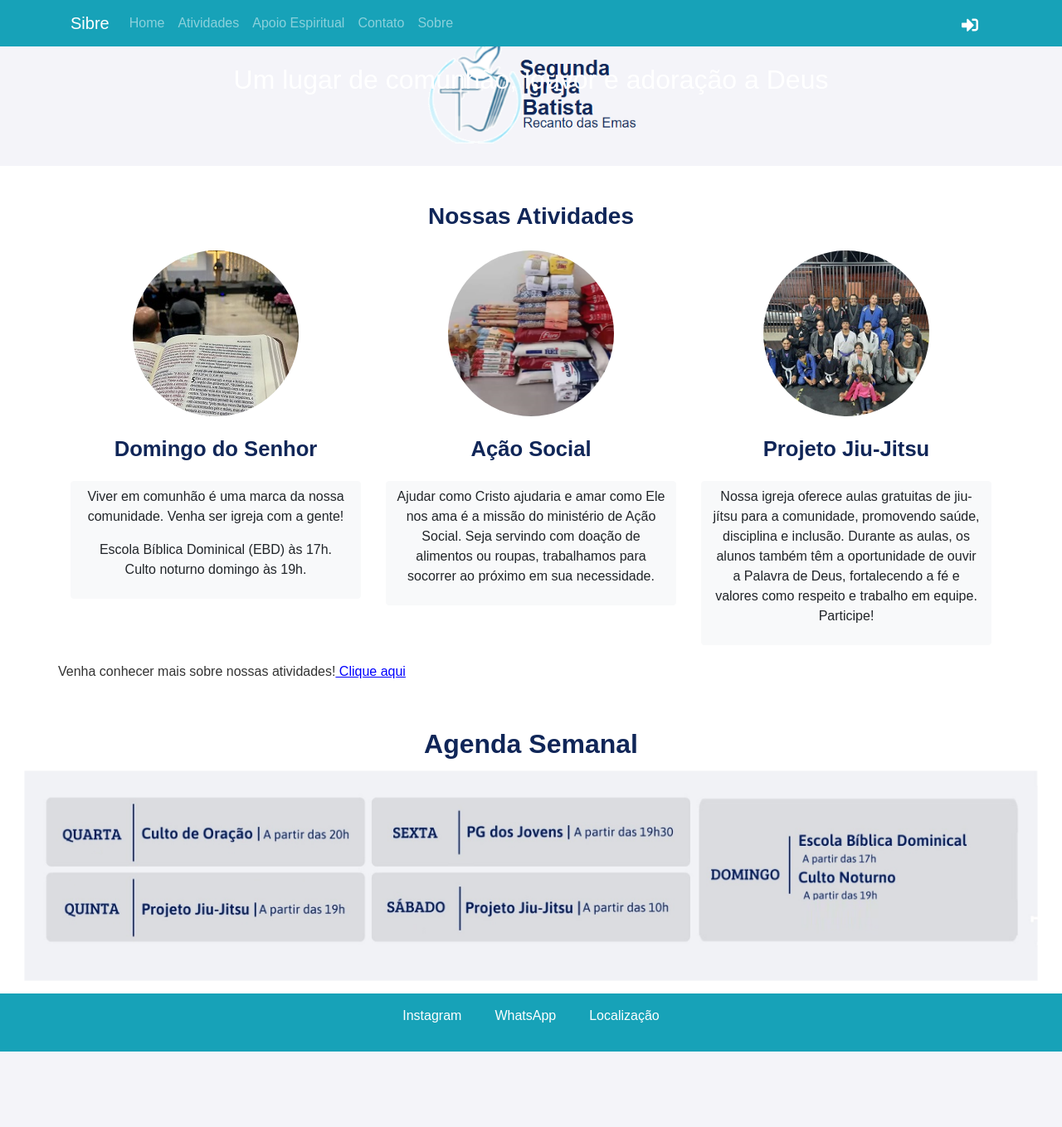
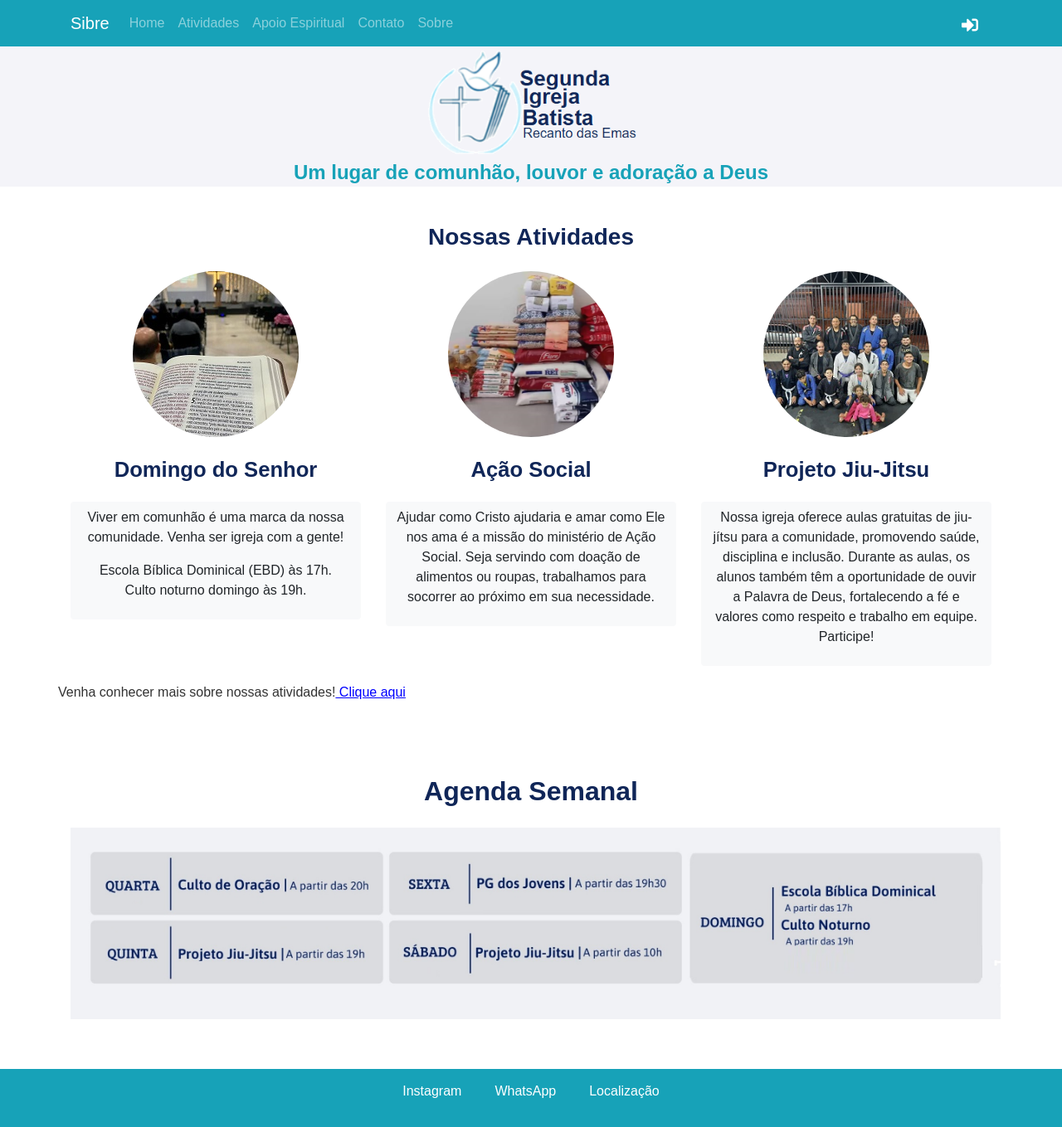
Before and after one commit to Ernilson/Ernilson-front2-sibre-react-next, a Next.js app: page / in a window 1280 px wide. Shown: the whole page at 83% size. Before the commit the page ends 1268 px from the top, so only its background shows below. Built offline with nearby package versions, Linux system fonts and the light colour scheme.

Commit message:
Tentando implementar configuraçoes para telas menores

```diff
--- a/pages/home.js
+++ b/pages/home.js
@@ -1,28 +1,26 @@
-import React from 'react';
+import React,  { useState, useEffect } from 'react';
 import Head from 'next/head';
 import Link from 'next/link';
 import { Jumbotron, Container } from 'reactstrap';
-import { useState, useEffect } from 'react';
-
 
 import Menu from '../componete/Menu.js';
 import RodaPe from '../componete/RodaPe.js';
 
 
 function Home({ data }) {
+
     const [isSmallScreen, setIsSmallScreen] = useState(false);
 
     useEffect(() => {
-        const handleResize = () => {
-            setIsSmallScreen(window.innerWidth < 400);
+      // Verifica o tamanho da tela apenas no cliente
+      const checkScreenSize = () => {
+        setIsSmallScreen(window.innerWidth < 576);
       };
 
-        handleResize(); // Verifica a largura inicial
-        window.addEventListener('resize', handleResize);
+      checkScreenSize(); // Chama a função ao carregar o componente
+      window.addEventListener("resize", checkScreenSize);
 
-        return () => {
-            window.removeEventListener('resize', handleResize);
-        };
+      return () => window.removeEventListener("resize", checkScreenSize);
     }, []);
 
 
@@ -35,16 +33,17 @@ function Home({ data }) {
                 <meta name="author" content="Ernilson Daniel Lima de Souza" />
             </Head>
             <Menu />
-            <Jumbotron fluid className="descr-top" style={{ backgroundImage: isSmallScreen ? `url(/header3.png)` : `url(/header4.png)` }}>
+            <Jumbotron fluid className="descr-top">
         <style>{`
           .descr-top {
+            background-image: url(/header4.png);
             background-repeat: no-repeat;
-                        background-size: cover; /* Mantém o preenchimento total */
+            background-size: cover;
             background-position: center;
             width: 100%;
-                        min-height: 200px; /* Altura mínima */
-                        max-height: 225px; /* Altura máxima */
-                        max-width: 1300px; /* Limita a largura */
+            min-height: 200px;
+            max-height: 225px;
+            max-width: 1300px;
             color: #FFF;
             text-align: center;
             margin: 0 auto;
@@ -54,18 +53,19 @@ function Home({ data }) {
             justify-content: center;
             align-items: center;
           }
+        `}</style>
 
-                    /* Media query para telas pequenas (ex: abaixo de 400px de largura) */
-                    @media (max-width: 399px) {
-                    .descr-top h2 {
-                        display: none; /* Oculta o parágrafo em telas pequenas */
-                      }
-
-                    }
-                  `}</style>
         <Container>
-                   {isSmallScreen ? null : ( // Renderiza o h2 apenas em telas grandes
-                        <h2 className="display-5">
+          {!isSmallScreen && (
+            <h2
+              className="display-5"
+              style={{
+                marginTop: "200px",
+                color: "#17A2B8",
+                fontWeight: "bold",
+                fontSize: "1.5rem",
+              }}
+            >
               Um lugar de comunhão, louvor e adoração a Deus
             </h2>
           )}
@@ -77,7 +77,7 @@ function Home({ data }) {
                     padding-top: 20px;
                     padding-bottom: 0px;
                     background: #FFF;
-                    margin-bottom: -2rem !important;
+                    margin-bottom: 0rem !important;
                 }
 
                 .circulo {
@@ -163,23 +163,15 @@ function Home({ data }) {
                     padding-top: 20px;
                     padding-bottom: 60px;
                     background: #FFF;
-                    margin-bottom: -2rem !important;
+                    margin-bottom: 0rem !important;
                 }
 
-                @media (min-width: 768px) { /* Ajusta apenas em telas maiores */
-                .agenda img {
-                    transform: scale(1.1);
-                }
                 `}</style>
                 <Container className="text-center">
                     <h2 className="mt-4 mb-4" style={{ color: '#102658', fontWeight: 'bold' }}>
                         Agenda Semanal
                     </h2>
-                    <img
-                src={isSmallScreen ? "/agenda-semanal.jpg" : "/agenda-semanal3.jpg"}
-                alt="Agenda Semanal"
-                style={{ maxWidth: '100%', height: 'auto' }}
-            />
+                    <img src="/agenda-semanal3.jpg" alt="Agenda Semanal" style={{ maxWidth: '101%', height: 'auto'}} />
                 </Container>
             </Jumbotron>
             <RodaPe />
```
Lines whose indentation alone changed are shown as unchanged.
